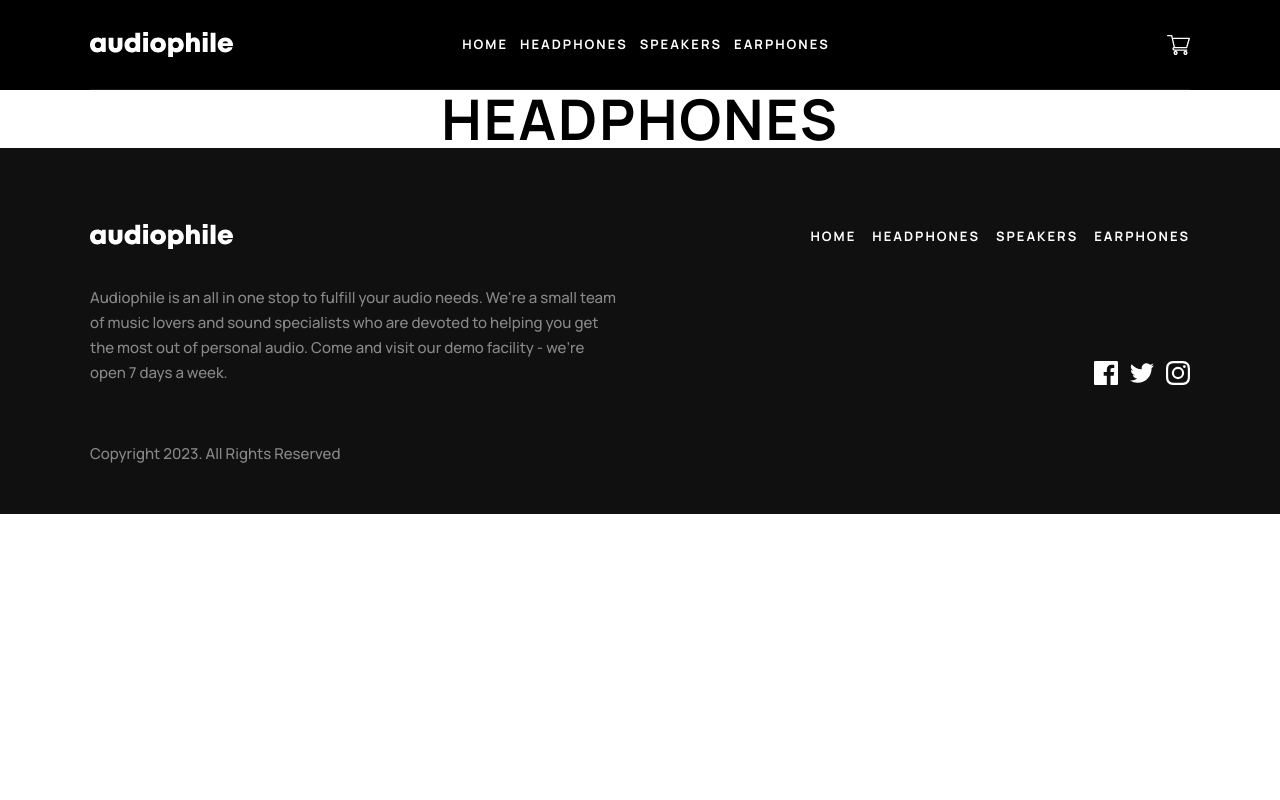
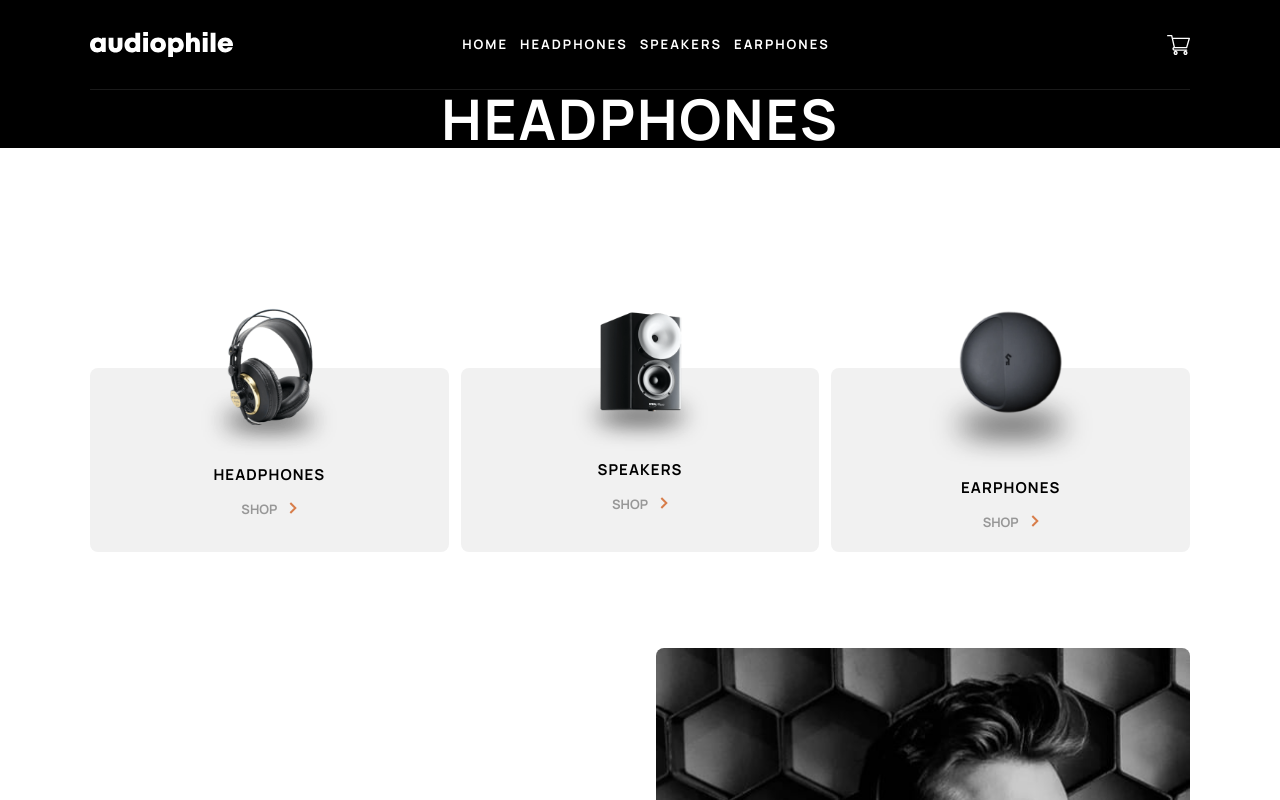
Before and after one commit to scottmotion/audiophile-ecommerce, a React (Vite) app: page /audiophile-ecommerce/headphones in a window 1280 px wide. Shown: the top 800 px of the page. Built offline with nearby package versions, Linux system fonts and the light colour scheme.

Commit message:
style fixes

```diff
--- a/src/Components/CategoryNav.tsx
+++ b/src/Components/CategoryNav.tsx
@@ -2,7 +2,7 @@ import { Link } from "react-router-dom";
 
 export default function CategoryNav() {
   return (
-    <section className="flex w-full max-w-[1100px] flex-col justify-start gap-20 py-6 md:flex-row md:justify-center md:gap-3">
+    <section className="flex w-full max-w-[1100px] flex-col justify-start gap-20 pt-[4.75rem] md:flex-row md:justify-center md:gap-3">
       <Link
         to={"/headphones"}
         className="flex basis-1/3 flex-col content-end items-center rounded-lg bg-light-grey p-5"
--- a/src/pages/Headphones.tsx
+++ b/src/pages/Headphones.tsx
@@ -1,7 +1,18 @@
+import CategoryNav from "../Components/CategoryNav";
+import BestGear from "../Components/BestGear";
 export default function Headphones() {
   return (
     <>
-      <h1>Headphones</h1>
+      <header className="mb-[5.75rem] flex w-full flex-col items-center bg-black md:mb-36">
+        <div className="flex w-full flex-col items-center justify-center bg-black">
+          <h1 className="text-white">Headphones</h1>
+        </div>
+      </header>
+
+      <main className="mb-[7.5rem] flex w-full flex-col items-center gap-[7.5rem] px-6 md:gap-24 md:px-10">
+        <CategoryNav />
+        <BestGear />
+      </main>
     </>
   );
 }
--- a/src/pages/Home.tsx
+++ b/src/pages/Home.tsx
@@ -5,7 +5,7 @@ import BestGear from "../Components/BestGear";
 export default function Home() {
   return (
     <>
-      <header className="relative -z-10 -mt-[90px] mb-[5.75rem] flex w-full flex-col items-center bg-dark-orange md:mb-36">
+      <header className="relative -z-10 -mt-[90px] mb-6 flex w-full flex-col items-center bg-dark-orange md:mb-[4.5rem]">
         <div className="w-full bg-black">
           <img
             src="src/assets/home/mobile/image-header.jpg"
@@ -32,7 +32,7 @@ export default function Home() {
         </div>
       </header>
 
-      <main className="mb-[7.5rem] flex w-full flex-col items-center gap-[7.5rem] px-6 md:gap-24 md:px-10">
+      <main className="mb-[7.5rem] flex w-full flex-col items-center gap-[7.5rem] px-6 md:gap-24 md:px-10 lg:gap-[12.5rem]">
         <CategoryNav />
         <FeaturedProducts />
         <BestGear />
```
